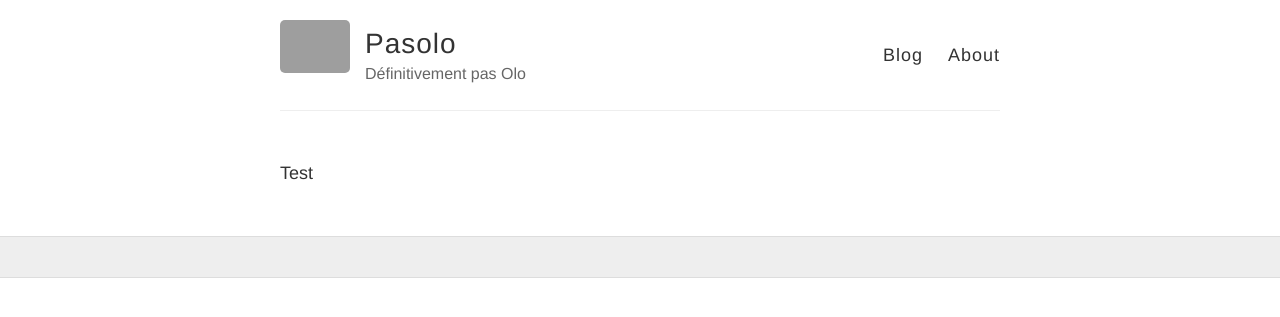
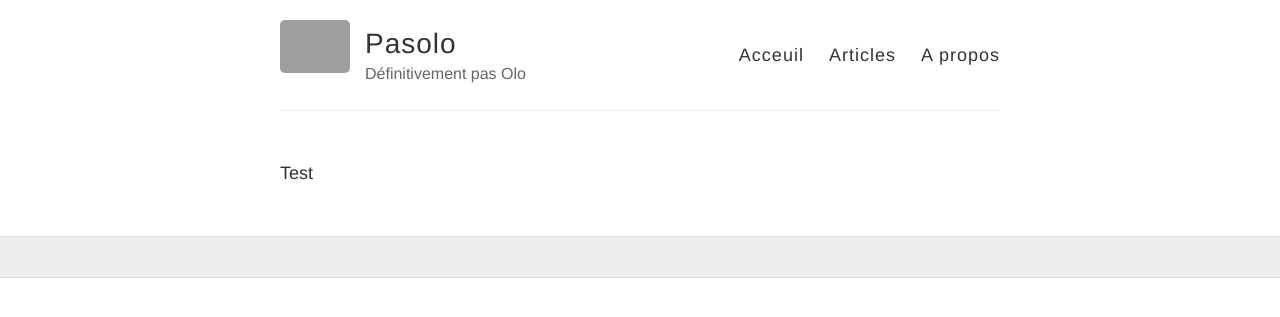
Before and after one commit to Pas-olo/Pas-olo.github.io, a Jekyll site: the page built from index.md, in a window 1280 px wide. Shown: the top 317 px of the page. Built offline with Jekyll 4.4.1, drawn with Linux system fonts in a browser that asks for light colours; grey boxes are pictures that could not be loaded.

Commit message:
Update default.html

```diff
--- a/_layouts/default.html
+++ b/_layouts/default.html
@@ -27,8 +27,9 @@
           </div>
 
           <nav>
-            <a href="{{ site.baseurl }}/">Blog</a>
-            <a href="{{ site.baseurl }}/about">About</a>
+            <a href="{{ site.baseurl }}/">Acceuil</a>
+			<a href="{{ site.baseurl }}/posts">Articles</a>
+            <a href="{{ site.baseurl }}/about">A propos</a>
           </nav>
         </header>
       </div>
```
